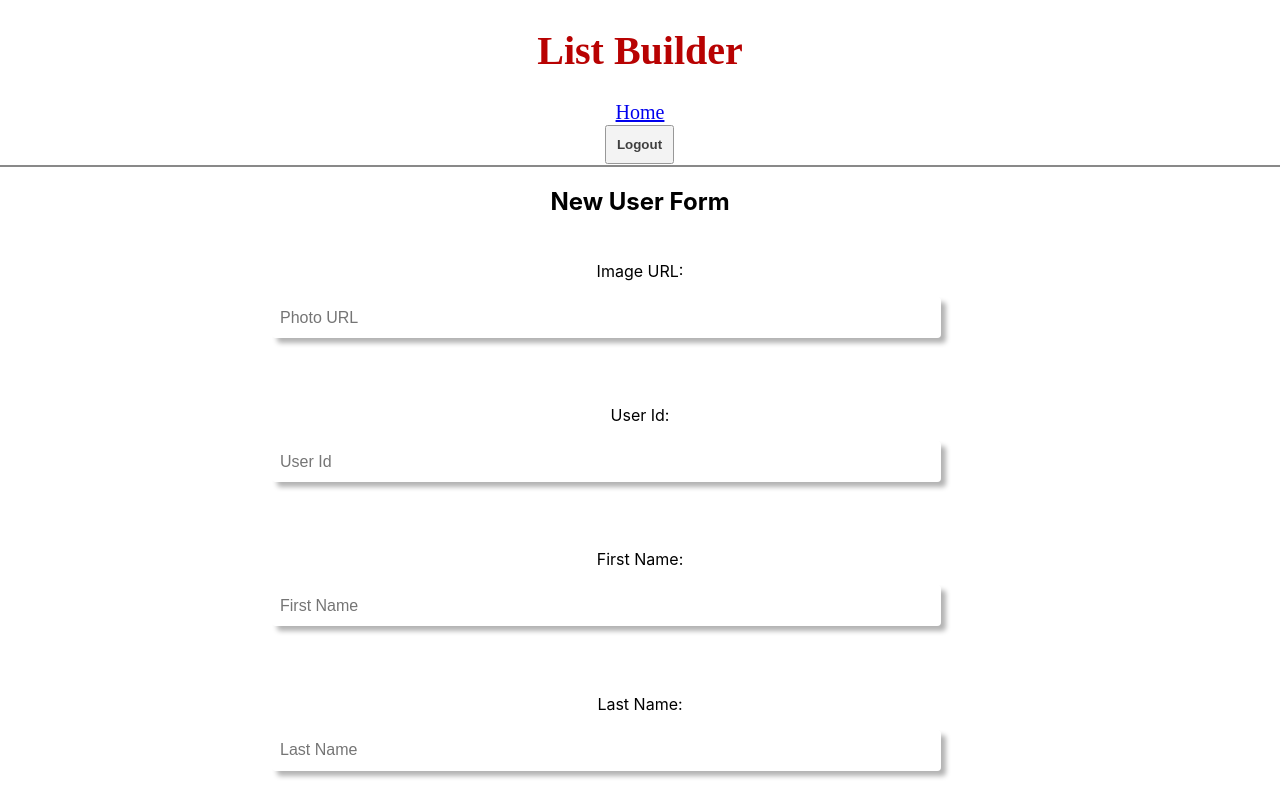
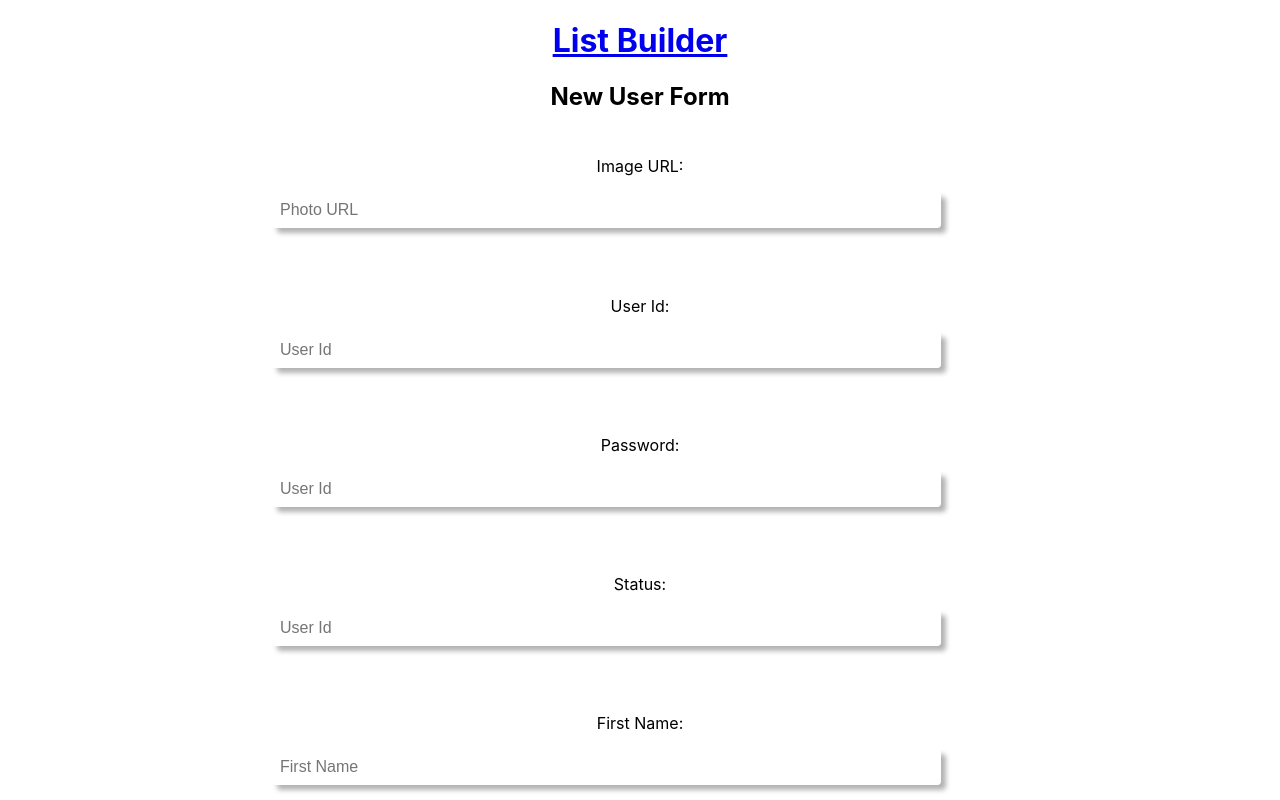
Before and after one commit to dvorakkarrie/list-builder-app, a React (Create React App) app: page /new-user in a window 1280 px wide. Shown: the top 800 px of the page. Built offline with nearby package versions, Linux system fonts and the light colour scheme; no server answers.

Commit message:
updated user variables for CreateUser & UserDetails components

```diff
--- a/src/App.css
+++ b/src/App.css
@@ -49,6 +49,7 @@ button:hover {
   display: flex;
   font-size: 16px;
   font-weight: 400;
+  height: 20px;
   padding: 15px;
 }
 
@@ -101,21 +102,11 @@ input {
   padding: 0.5em;
 }
 
-/* This formats the search text boxes located on the home page and found in the Home component. */
-.input-box {
-  background-color: rgba(255, 255, 255, 0.3);
-  border-radius: 4px;
-  float: left;
-  height: 25px;
-  position: relative;
-  width: 85%;
-}
-
 /* This is used to apply a background image to the header section and used in the Header component. */
 .header {
   border-bottom: 2px rgba(21, 21, 21, 0.5) solid;
   color: rgb(184, 2, 2);
-  font-family: cursive;
+  font-family: Arial, Helvetica, sans-serif;
   font-size: 20px;
 }
 
@@ -123,7 +114,7 @@ input {
   background-color: rgba(255, 255, 255, 0.3);
   border-radius: 4px;
   float: left;
-  height: 25px;
+  height: 20px;
   position: relative;
   width: 85%;
 }
--- a/src/App.js
+++ b/src/App.js
@@ -1,10 +1,9 @@
 import React, {Component} from 'react';
-import {Route, Redirect, Switch, withRouter} from 'react-router-dom';
+import {Link, Route, Redirect, Switch, withRouter} from 'react-router-dom';
 import axios from 'axios';
 
 import './App.css';
 
-import Header from "./components/Header";
 import Home from "./components/Home";
 import TodoForm from "./components/TodoForm";
 import TodoList from "./components/TodoList";
@@ -24,14 +23,19 @@ class App extends Component {
     this.state = {
       users: [],
       userId: '',
-      userPassword: '',
+      password: '',
       userStatus: '',
       userFirstName: '',
       userLastName: '',
       userEmailAddress: '',
       userPhotoUrl: '',
+      updatedUserId: '',
+      updatedPassword: '',
+      updatedStatus: '',
       updatedUserFirstName: '',
       updatedUserLastName: '',
+      updatedEmailAddress: '',
+      updatedPhotoUrl: '',
       lists: [],
       isLoggedIn: true,
     }
@@ -91,30 +95,34 @@ class App extends Component {
   };
 
   putUserAxios = event => {
-    // axios({
-    //   method: "PUT",
-    //   url: `${backendUrl}user/${event.target.id}`,
-    //   data: {
-    //     users: {
-    //       first_name: this.state.userFirstName,
-    //       last_name: this.state.userLastName,
-    //       lists: [],
-    //       items: []
-    //     }}
-    //   }).then(newUser => {
-    //   this.props.history.push(`/user/${user.data._id}`);
-    //   this.setState(prevState => ({
-    //     users: [...prevState.users, user.data]
-    //   }));
-    // });
+    axios({
+      method: "PUT",
+      url: `${backendUrl}users/${event.target.id}`,
+      data: {
+          user_id: this.state.updatedUserId,
+          pwd: this.state.updatedPassword,
+          status: this.state.updatedStatus,
+          first_name: this.state.updatedFirstName,
+          last_name: this.state.updatedLastName,
+          email_address: this.state.updatedEmailAddress,
+          photo_url: this.state.updatedPhotoUrl
+      }
+      }).then(user => {
+      this.getUsersAxios()
+      // this.props.history.push(`/users/${user._id}`);
+      // this.setState(prevState => ({
+      //   users: [...prevState.users, user.data]
+      // }));
+    });
   }
 
   handleUpdateUser = event => {
+    console.log(event.target.id)
     event.preventDefault()
     this.putUserAxios(event)
     this.setState({
-      updatedUserFirstName: '',
-      updatedUserLastName: ''
+      updatedFirstName: '',
+      updatedLastName: ''
     })
   }
 
@@ -171,7 +179,11 @@ class App extends Component {
     console.log(this.state.users)
   return (
     <div className="App">
-      <header><Header /></header>
+      <header>
+        <Link to="/">
+          <h1>List Builder</h1>
+        </Link>
+      </header>
        <Switch>
         <Route exact path="/" render={routerProps => (
             <Home
@@ -200,13 +212,12 @@ class App extends Component {
               <CreateUser
                 {...routerProps}
                 users={this.state.users}
-                lists={this.state.lists}
-                items={this.state.items}
                 userId={this.state.newUserId}
+                password={this.state.password}
                 userStatus={this.state.userStatus}
-                userFirstName={this.state.newUserFirstName}
-                userLastName={this.state.newUserLastName}
-                userEmailAddress={this.state.newEmailAddress}
+                userFirstName={this.state.userFirstName}
+                userLastName={this.state.userLastName}
+                userEmailAddress={this.state.userEmailAddress}
                 userPhotoUrl={this.state.userPhotoUrl}
                 handleChange={this.handleChange}
                 handleUserSubmit={this.handleUserSubmit}
@@ -220,15 +231,16 @@ class App extends Component {
             {...routerProps}
                 {...routerProps}
                 users={this.state.users}
-                // userId={this.state.newUserId}
-                // userStatus={this.state.userStatus}
-                // userFirstName={this.state.newUserFirstName}
-                // userLastName={this.state.newUserLastName}
-                // userEmailAddress={this.state.newEmailAddress}
-                // userPhotoUrl={this.state.userPhotoUrl}
+                updatedUserId={this.state.updatedUserId}
+                updatedPassword={this.state.updatedPassword}
+                updatedStatus={this.state.updatedStatus}
+                updatedFirstName={this.state.updatedFirstName}
+                updatedLastName={this.state.nupdatedLastName}
+                updatedEmailAddress={this.state.updatedEmailAddress}
+                updatedPhotoUrl={this.state.updatedPhotoUrl}
                 handleChange={this.handleChange}
                 handleUserDelete={this.deleteAxiosUser}
-                handleUpdateUser={this.handleUpdatedUser}
+                handleUpdateUser={this.handleUpdateUser}
               />
             )}
           />
--- a/src/components/CreateUser.js
+++ b/src/components/CreateUser.js
@@ -23,6 +23,20 @@ const CreateUser = props => {
                             <input className='input-box'
                                 type='text'
                                 name='userId'
+                                placeholder="User Id" />
+                        </div>
+                        <div className = 'new-div'>
+                            <label>Password:</label>
+                            <input className='input-box'
+                                type='text'
+                                name='password'
+                                placeholder="User Id" />
+                        </div>
+                        <div className = 'new-div'>
+                            <label>Status:</label>
+                            <input className='input-box'
+                                type='text'
+                                name='status'
                                 placeholder="User Id" />
                         </div>
                         <div className = 'new-div'>
--- a/src/components/Header.js
+++ /dev/null
@@ -1,18 +0,0 @@
-import React from 'react'
-import {Link} from 'react-router-dom'
-
-const Header = () => {
-    return (
-        <div className = "header">
-            <h1>List Builder</h1>
-            <Link to="/">
-                <div className='home-div'>
-                    Home
-                </div>
-            </Link>
-            <button>Logout</button>
-        </div>
-    )
-}
-
-export default Header
--- a/src/components/User.js
+++ b/src/components/User.js
@@ -5,8 +5,7 @@ const User = props => {
     return (
         <div>
             <Link to={`/users/${props.user._id}`}>
-                {props.user.first_name}
-
+            {props.user._id} - {props.user.first_name} {props.user.last_name}
             <button onClick={props.handleDelete}>
                 <i className="fas fa-trash-alt"></i>
             </button>
--- a/src/components/UserDetails.js
+++ b/src/components/UserDetails.js
@@ -11,7 +11,15 @@ const UserDetails = props => {
                 <div className='detail-header'>User Profile:
                     <div className='detail-div'>
                         <label className="detail-label">User ID:</label>
-                        <div className='detail-field'>{usersDetail._id}</div>
+                        <div className='detail-field'>{usersDetail.user_id}</div>
+                    </div>
+                    <div className='detail-div'>
+                        <label className="detail-label">Password:</label>
+                        <div className='detail-field'>{usersDetail.pwd}</div>
+                    </div>
+                    <div className='detail-div'>
+                        <label className="detail-label">Status:</label>
+                        <div className='detail-field'>{usersDetail.status}</div>
                     </div>
                     <div className='detail-div'>
                         <label className="detail-label">First Name:</label>
@@ -35,11 +43,21 @@ const UserDetails = props => {
                 <div className='detail-header'>Edit:
                     <form id={usersDetail._id}
                         onChange={props.handleChange}
-                        onSubmit={props.handleUpdateAuthor}>
+                        onSubmit={props.handleUpdateUser}>
                         <div className='detail-div'>
                             <label className="detail-label">User ID:</label>
                             <input type="text" className='input-box'
                                 name="updatedUserId" placeholder="User ID" />
+                        </div>
+                        <div className='detail-div'>
+                            <label className="detail-label">Password:</label>
+                            <input type="text" className='input-box'
+                                name="updatedPassword" placeholder="Password" />
+                        </div>
+                        <div className='detail-div'>
+                            <label className="detail-label">Status:</label>
+                            <input type="text" className='input-box'
+                                name="updatedStatus" placeholder="Status" />
                         </div>
                         <div className='detail-div'>
                             <label className="detail-label">First Name:</label>
@@ -54,7 +72,7 @@ const UserDetails = props => {
                         <div className='detail-div'>
                             <label className="detail-label">Email Address:</label>
                             <input type="text" className='input-box'
-                                name="updatedEmailAddress" placeholder="Email Address" />
+                                name="updatedEmailAddress" placeholder="@gmail.com" />
                         </div>
                         <div className='detail-div'>
                             <label className="detail-label">Photo Url:</label>
--- a/src/components/Users.js
+++ b/src/components/Users.js
@@ -16,13 +16,17 @@ const Users = props => {
     })
 
     console.log(allUsers)
-    return (
-        <div className='sub-titles'>User List
-            <Link to='/new-user' className='create-new'>
-                Add User
-            </Link>
-            <div className='events-container'>{allUsers}</div>
-        </div>
+    return allUsers ? (
+        <>
+            <h3>User List
+                <Link to='/new-user'> (+) </Link>
+            </h3>
+            <div className='events-container'>
+                {allUsers}
+            </div>
+        </>
+    ) : (
+        <div>...loading...</div>
     )
 }
 
```
